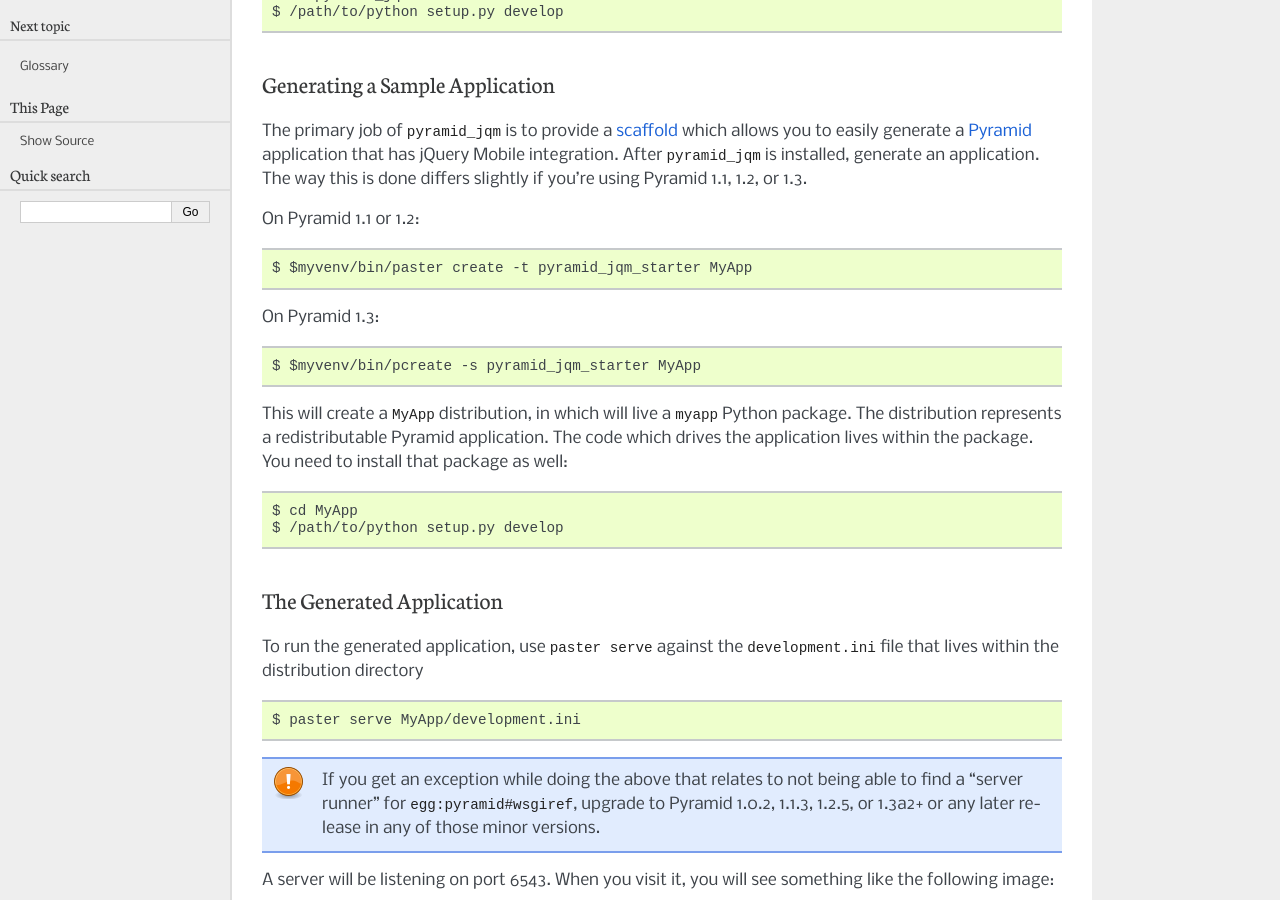
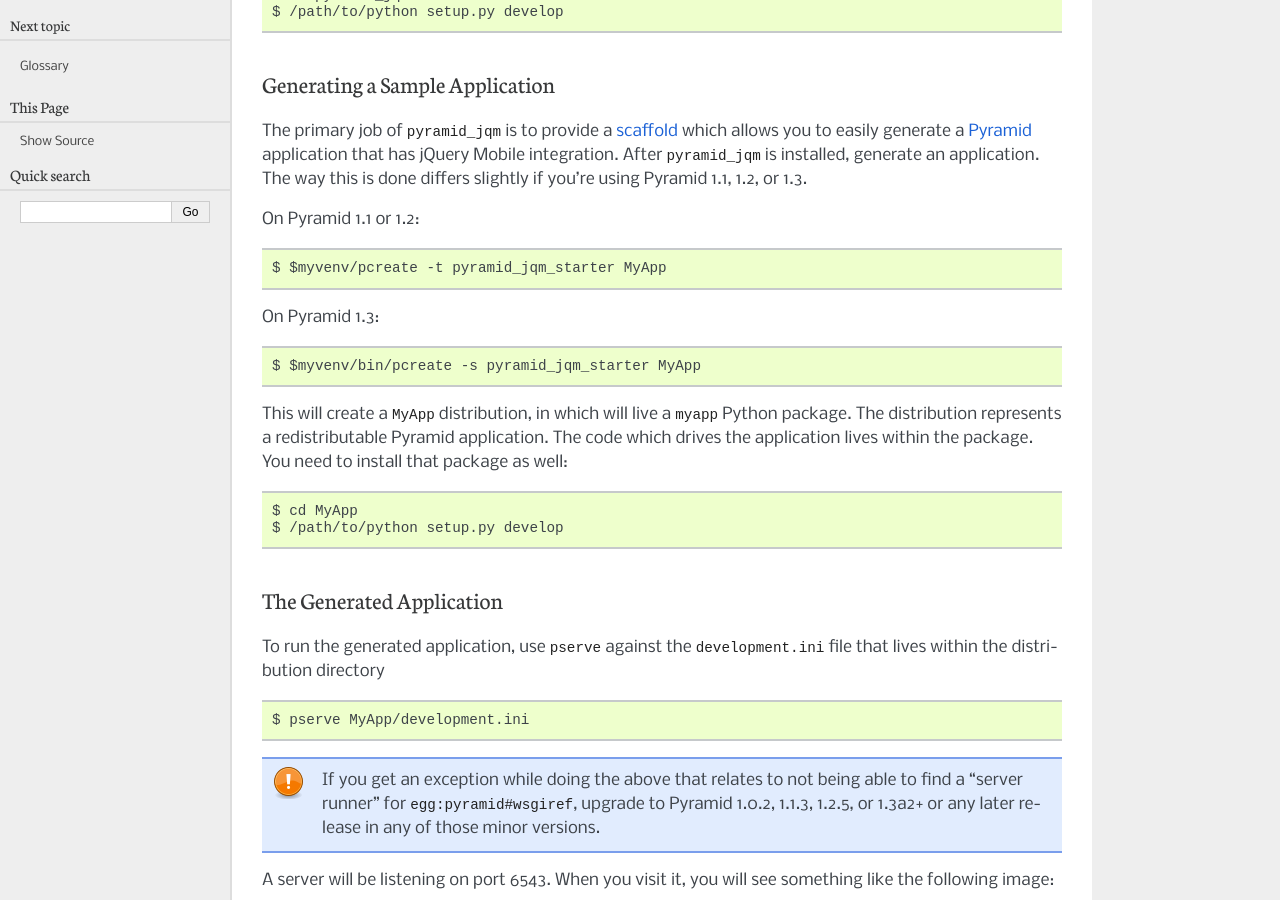
Before and after one commit to Pylons/pyramid_jqm, a Sphinx documentation site: the page built from docs/index.rst, in a window 1280 px wide and 900 px high, scrolled down 511 px. Built offline with Sphinx 7.4.7, drawn with Linux system fonts in a browser that asks for light colours.

Commit message:
paster -> p*

```diff
--- a/docs/index.rst
+++ b/docs/index.rst
@@ -37,7 +37,7 @@
 
 .. code-block:: text
 
-   $ $myvenv/bin/paster create -t pyramid_jqm_starter MyApp
+   $ $myvenv/pcreate -t pyramid_jqm_starter MyApp
 
 On Pyramid 1.3:
 
@@ -59,12 +59,12 @@
 The Generated Application
 -------------------------
 
-To run the generated application, use ``paster serve`` against the
+To run the generated application, use ``pserve`` against the
 ``development.ini`` file that lives within the distribution directory
 
 .. code-block:: text
 
-   $ paster serve MyApp/development.ini
+   $ pserve MyApp/development.ini
 
 .. note::
 
```
